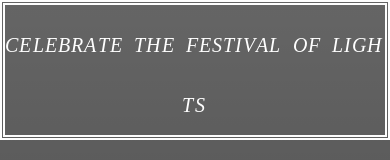
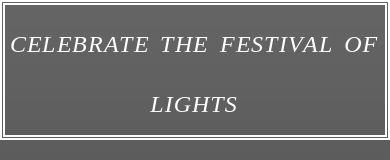
Before and after one commit to Sheel2003/Diwali, a plain HTML site: page index.html in a window 390 px wide. Shown: the top 160 px of the page. Drawn offline with nearby package versions, Linux system fonts and the light colour scheme.

Commit message:
Update diwali.css

```diff
--- a/diwali.css
+++ b/diwali.css
@@ -91,7 +91,7 @@ footer{
   }
 
   .letter {
-    font-size: 0.5em;
+    font-size: 0.6em;
   }
 
   .row{
```
